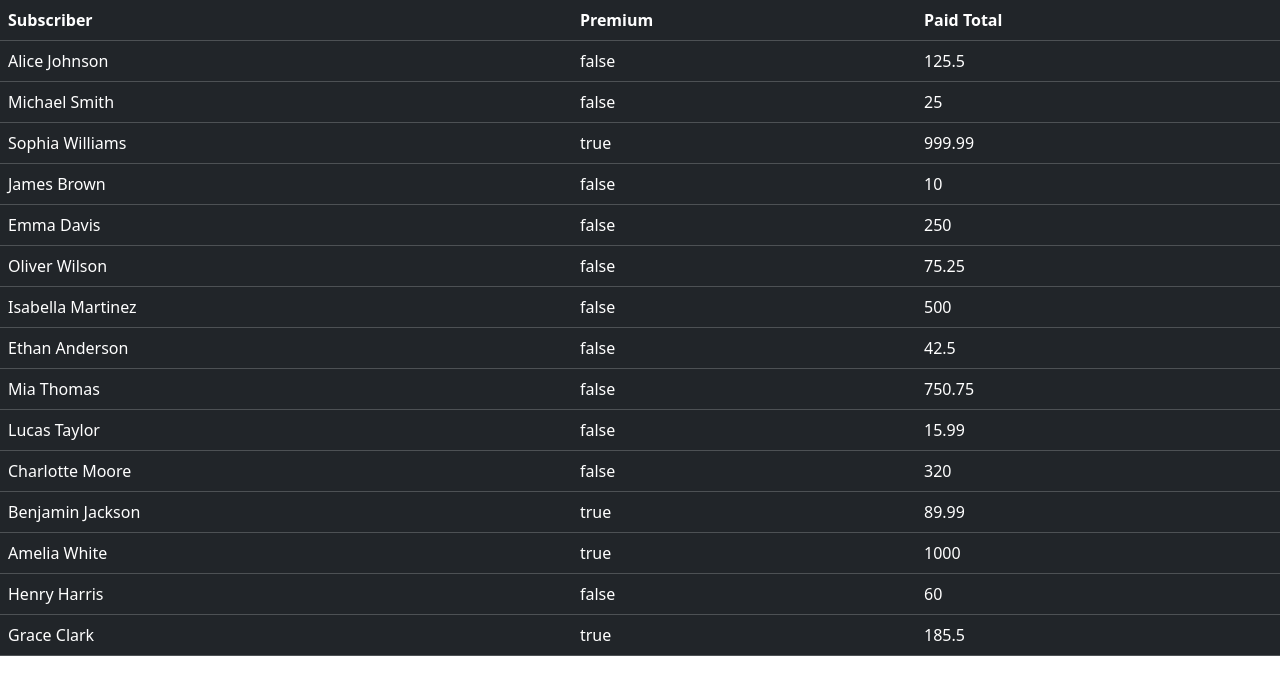
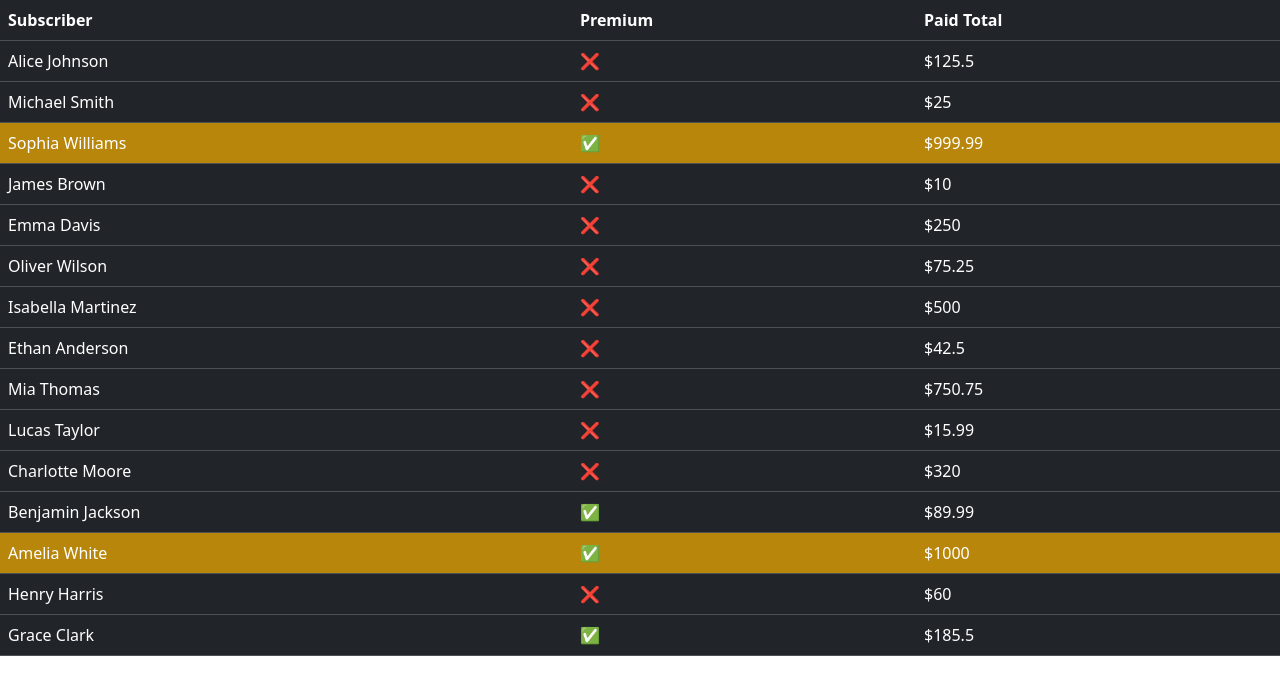
Before and after one commit to Zetisz/patron, a plain HTML site: page index.html in a window 1280 px wide. Drawn offline with nearby package versions, Linux system fonts and the light colour scheme.

Commit message:
Add style color

```diff
--- a/index.html
+++ b/index.html
@@ -5,7 +5,8 @@
     <meta name="viewport" content="width=device-width, initial-scale=1.0">
     <title>Document</title>
     <link href="https://cdn.jsdelivr.net/npm/bootstrap@5.3.9/dist/css/bootstrap.min.css" rel="stylesheet" integrity="sha384-yEPZ7jP9S0QKiUQ0m3jjsO4ProIW7wvR9gXkI7JOGa2XVsw53Yke2bsdkBbjmmiX" crossorigin="anonymous">
-<script src="https://cdn.jsdelivr.net/npm/bootstrap@5.3.9/dist/js/bootstrap.bundle.min.js" integrity="sha384-WyOxWvTyr1QaMPfiPJSv76iReVthorl5uWlFtZPyK0IEB0hGzo9y5Bp9mYanr8Bu" crossorigin="anonymous"></script>
+    <script src="https://cdn.jsdelivr.net/npm/bootstrap@5.3.9/dist/js/bootstrap.bundle.min.js" integrity="sha384-WyOxWvTyr1QaMPfiPJSv76iReVthorl5uWlFtZPyK0IEB0hGzo9y5Bp9mYanr8Bu" crossorigin="anonymous"></script>
+    <link rel="stylesheet" href="style.css">
 </head>
 <body>
     <main>
--- a/main.js
+++ b/main.js
@@ -11,9 +11,20 @@ async function Init() {
         const sub = document.createElement("td");
         const prem = document.createElement("td");
         const paid = document.createElement("td");
+
         sub.textContent = adat.subscriber;
-        prem.textContent = adat.premium;
-        paid.textContent = adat.paid_total;
+        paid.textContent = "$" + adat.paid_total;
+
+        if (adat.premium == true){
+            prem.textContent = "✅";
+        }
+        else {
+            prem.textContent = "❌";
+        }
+
+        if (adat.paid_total > 800){
+            tr.classList.add("gold");
+        }
 
         tr.appendChild(sub);
         tr.appendChild(prem);
--- /dev/null
+++ b/style.css
@@ -0,0 +1,3 @@
+.gold, .gold td {
+    background-color: darkgoldenrod !important;
+}
```
